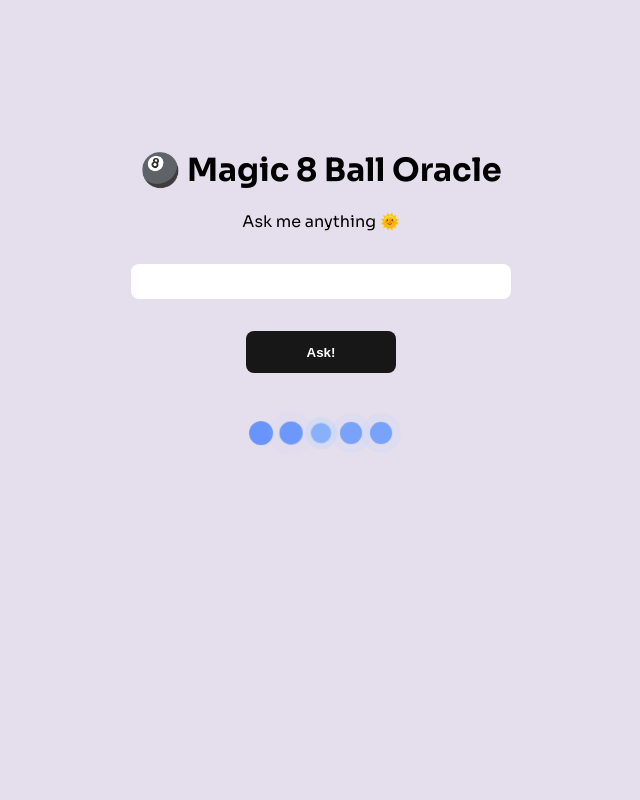
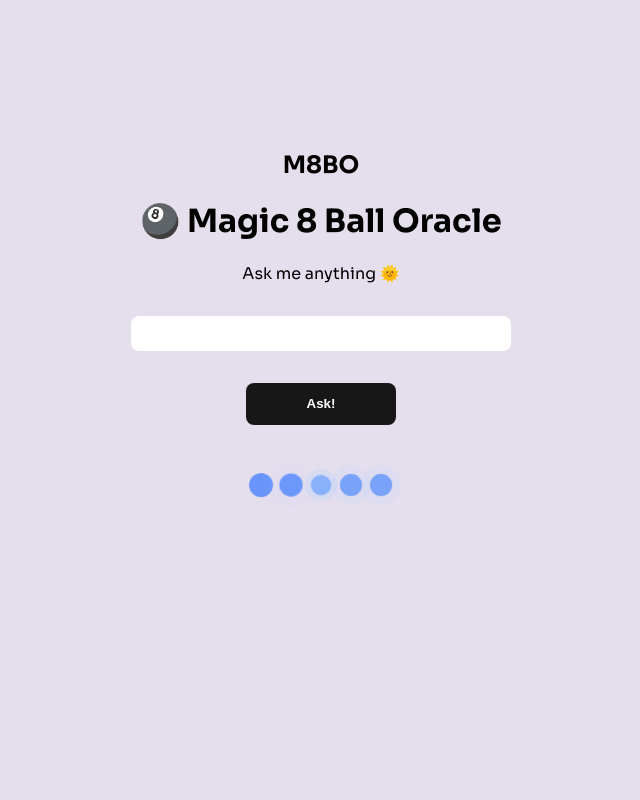
Before and after one commit to alemomerovic/magic-8-ball, a plain HTML site: page index.html in a window 1280 px wide. Shown: the top 800 px of the page, without its empty margins (319-959 px from the left). Drawn offline with Linux system fonts and the light colour scheme; a web font is replaced by a local one.

Commit message:
Added the h2 title line in the index.html!

```diff
--- a/index.html
+++ b/index.html
@@ -18,6 +18,7 @@
 
 
     <div class="header">
+      <h2>M8BO</h2>
       <h1>🎱 Magic 8 Ball Oracle</h1>
       <p>Ask me anything 🌞</p>
     </div>
```
